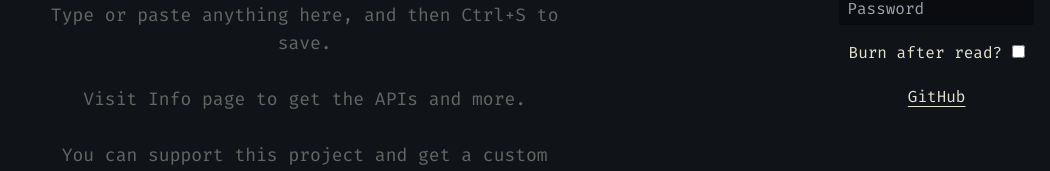
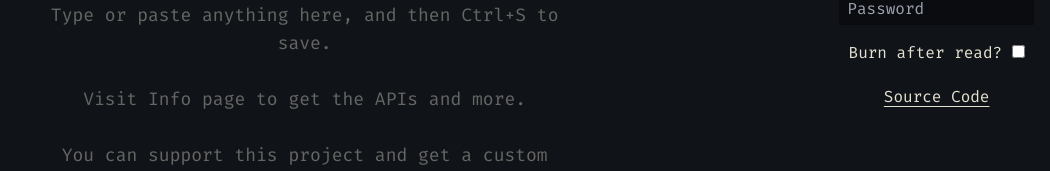
Before and after one commit to Yureien/YABin, a SvelteKit app: page / in a window 1280 px wide. Shown: the part 287-458 px from the top of the page, without its empty margins (230-1280 px from the left). Built offline with nearby package versions, Linux system fonts and the light colour scheme.

Commit message:
Rename github -> source code

```diff
--- a/src/routes/+page.svelte
+++ b/src/routes/+page.svelte
@@ -209,7 +209,7 @@
 			</div>
 
 			<a class="underline underline-offset-4 px-2 py-1" href="https://github.com/Yureien/YABin">
-				GitHub
+				Source Code
 			</a>
 		</div>
 	</div>
```
